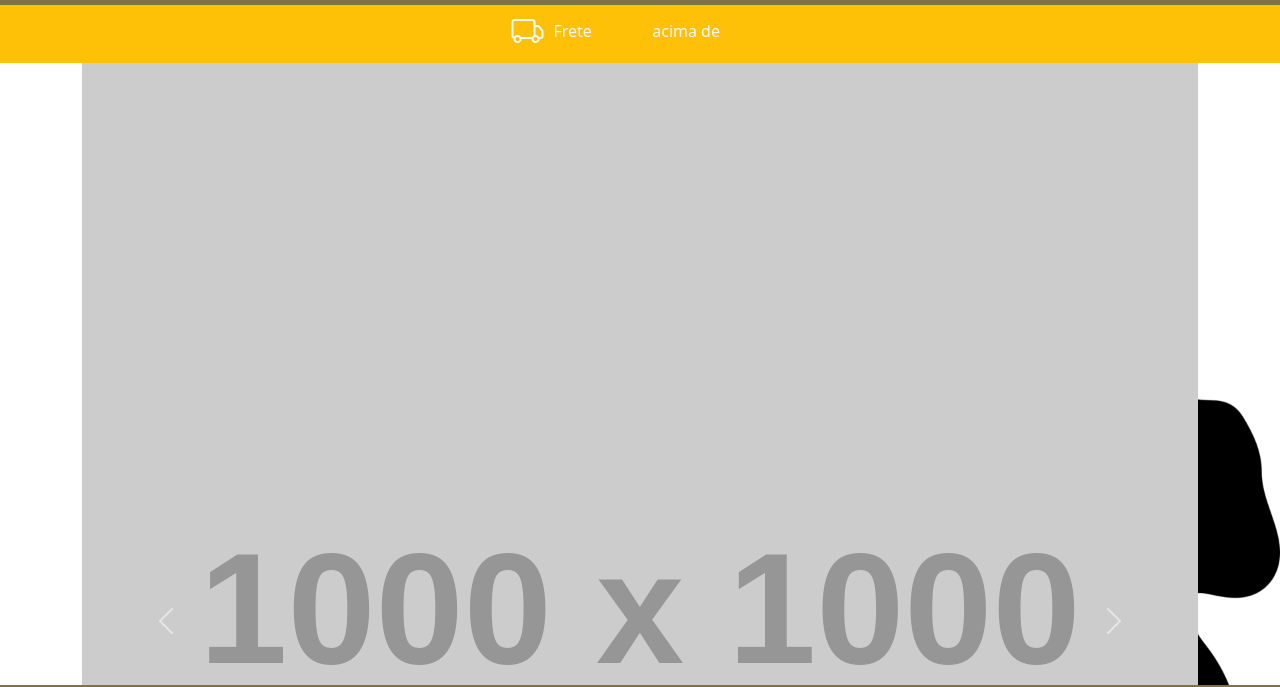
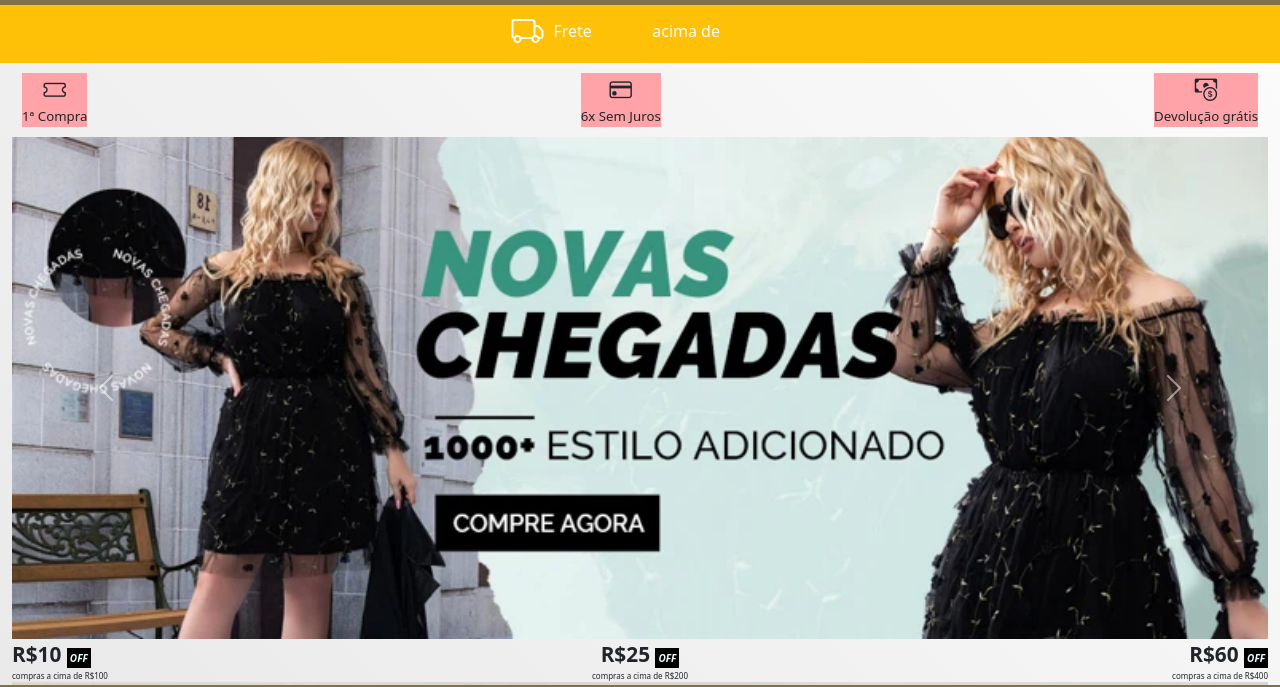
Before and after one commit to KallNascimento/loja-roupas, a plain HTML site: page index.html in a window 1280 px wide. Shown: the part 51-738 px from the top of the page. Drawn offline with nearby package versions, Linux system fonts and the light colour scheme; placeholder pictures from the web are drawn by us.

Commit message:
placeholders and some content add

```diff
--- a/assets/css/style.css
+++ b/assets/css/style.css
@@ -5,12 +5,7 @@
 }
 
 body {
-    background-image: url('../img/vector-silhouette-woman-2.png');
-    background-size: 40%;
-    background-repeat: no-repeat;
-    background-attachment: fixed;
-    background-position-y: bottom;
-    background-position-x: right;
+    background: linear-gradient(45deg, rgb(223, 223, 224), rgb(252, 252, 252) );
 }
 
 .justify-content-between {
@@ -50,3 +45,18 @@ body {
         opacity: 0;
     }
 }
+
+.pink-box {
+    background-color: rgb(255, 163, 169);
+}
+.pink-box label{
+    font-size: 0.83rem;
+}
+.offshore-label{
+    font-size: 10px; background-color: black; color: azure;
+    padding: 3px;
+
+}
+.offshore-description {
+    font-size: 0.5rem;
+}
--- a/index.html
+++ b/index.html
@@ -12,13 +12,14 @@
 
 <body>
     <nav class="navbar navbar-light bg-warning text-light justify-content-center" style="margin-top:50px">
-        <i class="bi bi-truck"style="font-size: 2rem; margin-right: 10px"></i>
+        <i class="bi bi-truck" style="font-size: 2rem; margin-right: 10px"></i>
         Frete <span class="featured"> GRÁTIS</span> acima de <span class="featured">R$50</span>
     </nav>
 
     <nav class="navbar navbar-dark bg-dark fixed-top">
         <div class="container-fluid">
-            <button class="navbar-toggler" type="button" data-bs-toggle="offcanvas" data-bs-target="#offcanvasNavbar"
+            <button class="navbar-toggler" type="button"
+            data-bs-toggle="offcanvas" data-bs-target="#offcanvasNavbar"
                 aria-controls="offcanvasNavbar">
                 <span class="navbar-toggler-icon"></span>
             </button>
@@ -29,7 +30,7 @@
             <a class="navbar-brand" href="#"><i class="bi bi-bag"></i></a>
 
 
-            <div class="offcanvas offcanvas-end" tabindex="-1" id="offcanvasNavbar"
+            <div class="offcanvas offcanvas-start" tabindex="-1" id="offcanvasNavbar"
                 aria-labelledby="offcanvasNavbarLabel">
                 <div class="offcanvas-header">
                     <h5 class="offcanvas-title" id="offcanvasNavbarLabel">Moda Plus Size</h5>
@@ -39,7 +40,7 @@
                 <div class="offcanvas-body">
                     <ul class="navbar-nav justify-content-end flex-grow-1 pe-3">
                         <li class="nav-item">
-                            <img class="avatar" src="http://via.placeholder.com/100"/>
+                            <img class="avatar" src="http://via.placeholder.com/100" />
                             <span>NOVO</span>
                         </li>
                         <li class="nav-item">
@@ -51,7 +52,7 @@
                             <span>PROMOÇÃO</span>
                         </li>
                         <li class="nav-item">
-                            <img class="avatar" src="http://via.placeholder.com/100"/>
+                            <img class="avatar" src="http://via.placeholder.com/100" />
                             <span>ROUPAS</span>
                         </li>
                         <li class="nav-item">
@@ -59,11 +60,11 @@
                             <span>VESTIDOS</span>
                         </li>
                         <li class="nav-item">
-                            <img class="avatar"  src="http://via.placeholder.com/100"/>
+                            <img class="avatar" src="http://via.placeholder.com/100" />
                             <span>TOPS</span>
                         </li>
                         <li class="nav-item">
-                            <img class="avatar"  src="http://via.placeholder.com/100"/>
+                            <img class="avatar" src="http://via.placeholder.com/100" />
                             <span>PARTES DE BAIXO</span>
                         </li>
                     </ul>
@@ -73,17 +74,38 @@
         </div>
     </nav>
 
-    <div class="container">
+    <div class="container-fluid">
+
+        <section class="justify-content-between" style="padding: 10px;">
+            <span class="flex-column align-items-center pink-box">
+                <i class="bi bi-ticket" style="font-size: 1.4em;"></i>
+                <label class="offshore-description">1ª Compra</label>
+            </span>
+            <span class="flex-column align-items-center pink-box">
+                <i class="bi bi-credit-card" style="font-size: 1.4em;"></i>
+                <label class="offshore-description">6x Sem Juros</label>
+            </span>
+            <span class="flex-column align-items-center pink-box">
+                <i class="bi bi-cash-coin" style="font-size: 1.4em;"></i>
+                <label  class="offshore-description">Devolução grátis</label>
+            </span>
+        </section>
+
+        <section>
             <div class="carousel slide" data-bs-ride="carousel" data-bs-interval="false">
                 <div class="carousel-inner">
                     <div class="carousel-item active">
-                    <img src="http://via.placeholder.com/1000" class="d-block w-100" alt="...">
+                        <img src="./assets/img/16393753304088ae82a98291918268688051a57fc1_thumbnail_788x.webp"
+                            class="d-block w-100" alt="...">
+
                     </div>
                     <div class="carousel-item">
-                    <img src="http://via.placeholder.com/1000" class="d-block w-100" alt="...">
+                        <img src="./assets/img/1637292492a1db23493fdd6b8d3a8efda00ff011a9.webp" class="d-block w-100"
+                            alt="...">
                     </div>
                     <div class="carousel-item">
-                    <img src="http://via.placeholder.com/1000" class="d-block w-100" alt="...">
+                        <img src="./assets/img/1637292156d32d3e56be7b35e4e6d4d3e055a4a372.webp" class="d-block w-100"
+                            alt="...">
                     </div>
                 </div>
                 <button class="carousel-control-prev" type="button" data-bs-target="#carouselExampleControlsNoTouching"
@@ -97,6 +119,39 @@
                     <span class="visually-hidden">Next</span>
                 </button>
             </div>
+        </section>
+
+        <section class="flex-column">
+            <div  class="justify-content-between">
+                <label class="flex-row" style="font-size: 1.3rem; font-weight: bold;">
+                    R$10 <i class="offshore-label">OFF</i>
+                </label>
+
+                <label class="flex-row" style="font-size: 1.3rem; font-weight: bold;">
+                    R$25 <i class="offshore-label">OFF</i>
+                </label>
+
+                <label class="flex-row" style="font-size: 1.3rem; font-weight: bold;">
+                    R$60 <i class="offshore-label">OFF</i>
+                </label>
+
+            </div>
+
+            <div class="justify-content-between">
+                <label class="offshore-description">compras a cima de R$100</label>
+                <label class="offshore-description">compras a cima de R$200</label>
+                <label class="offshore-description">compras a cima de R$400</label>
+            </div>
+
+        </section>
+
+
+
+        <section>
+            <img src="./assets/img/164663836064dffcfa1f5cfc4a303688b12d3287b9_thumbnail_788x.webp" class="d-block w-100"
+                alt="...">
+        </section>
+
     </div>
 
 
```
Also changed, not shown: assets/img/1637292156d32d3e56be7b35e4e6d4d3e055a4a372.webp (added), assets/img/1637292492a1db23493fdd6b8d3a8efda00ff011a9.webp (added), assets/img/16393753304088ae82a98291918268688051a57fc1_thumbnail_788x.webp (added), assets/img/164663836064dffcfa1f5cfc4a303688b12d3287b9_thumbnail_788x.webp (added), 2 other files. Lines whose indentation alone changed are shown as unchanged.
